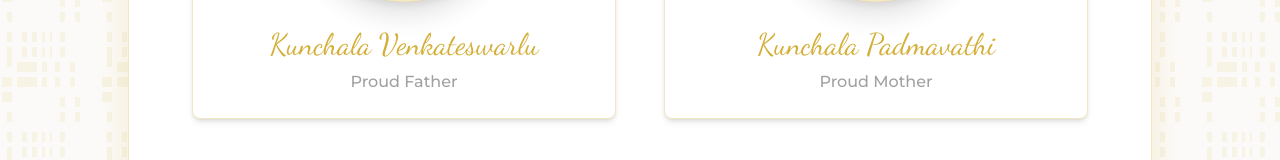
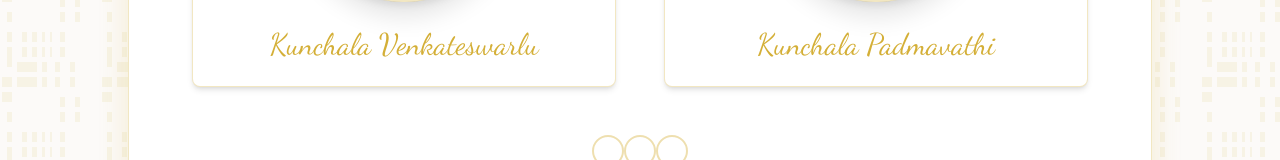
Before and after one commit to kunchalasrinadh/home-blessing-invite-kit, a React (Vite) app: page / in a window 1280 px wide. Shown: the part 3837-3997 px from the top of the page. Built offline with nearby package versions, Linux system fonts and the light colour scheme.

Commit message:
Removed comments below the parents image

```diff
--- a/src/components/ui/hosted-by.tsx
+++ b/src/components/ui/hosted-by.tsx
@@ -21,7 +21,7 @@ export function HostedBy() {
             <div className="relative group">
               <div className="w-56 h-56 mx-auto overflow-hidden rounded-full border-4 border-gold/30 shadow-xl transition-transform duration-500 hover:scale-105">
                 <img
-                  src="/lovable-uploads/3b72f811-9cb4-4ff4-b34a-8374173e750f.png"
+                  src="/images/3b72f811-9cb4-4ff4-b34a-8374173e750f.png"
                   alt="Kunchala Venkateswarlu"
                   className="w-full h-full object-cover object-top transform transition-all duration-500"
                 />
@@ -30,7 +30,6 @@ export function HostedBy() {
             </div>
             <div className="space-y-2">
               <h3 className="font-dancing text-3xl text-gold">Kunchala Venkateswarlu</h3>
-              <p className="text-warmGray/80 font-medium">Proud Father</p>
             </div>
           </div>
 
@@ -38,7 +37,7 @@ export function HostedBy() {
             <div className="relative group">
               <div className="w-56 h-56 mx-auto overflow-hidden rounded-full border-4 border-gold/30 shadow-xl transition-transform duration-500 hover:scale-105">
                 <img
-                  src="/lovable-uploads/294e957e-f32e-46f9-aaed-2dee8eb25d85.png"
+                  src="/images/294e957e-f32e-46f9-aaed-2dee8eb25d85.png"
                   alt="Kunchala Padmavathi"
                   className="w-full h-full object-cover object-top transform transition-all duration-500"
                 />
@@ -47,7 +46,6 @@ export function HostedBy() {
             </div>
             <div className="space-y-2">
               <h3 className="font-dancing text-3xl text-gold">Kunchala Padmavathi</h3>
-              <p className="text-warmGray/80 font-medium">Proud Mother</p>
             </div>
           </div>
         </div>
```
Also changed, not shown: public/images/294e957e-f32e-46f9-aaed-2dee8eb25d85.png (renamed from public/lovable-uploads/294e957e-f32e-46f9-aaed-2dee8eb25d85.png), public/images/3b72f811-9cb4-4ff4-b34a-8374173e750f.png (renamed from public/lovable-uploads/3b72f811-9cb4-4ff4-b34a-8374173e750f.png).
